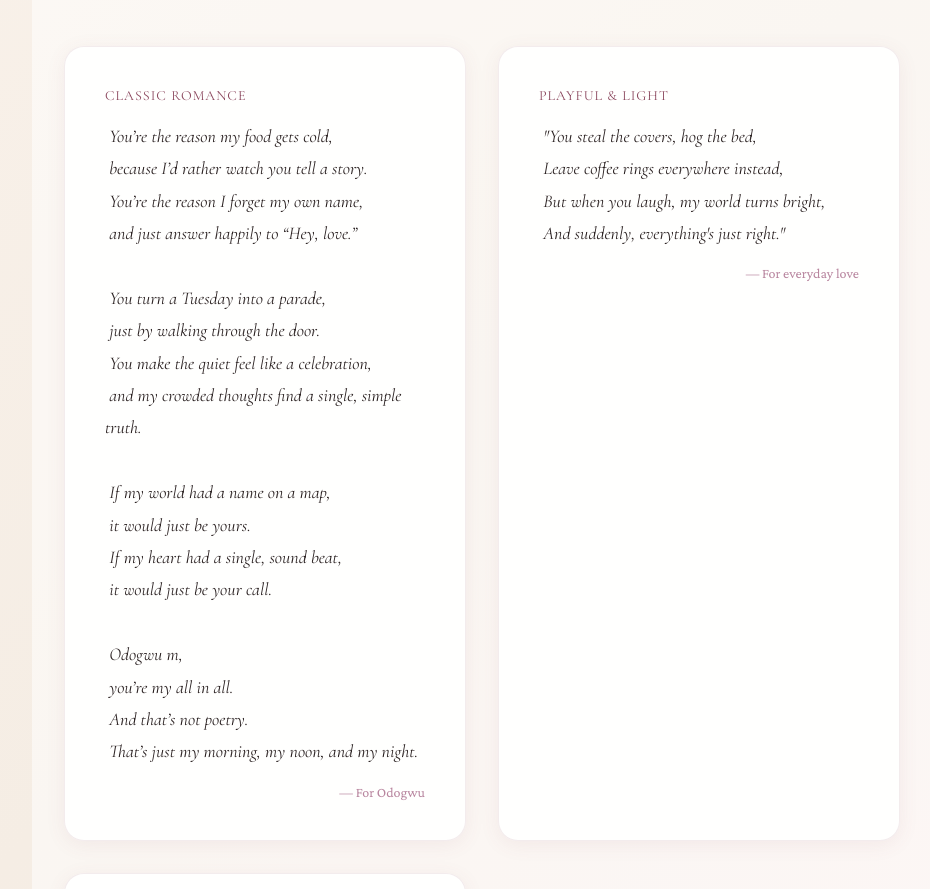
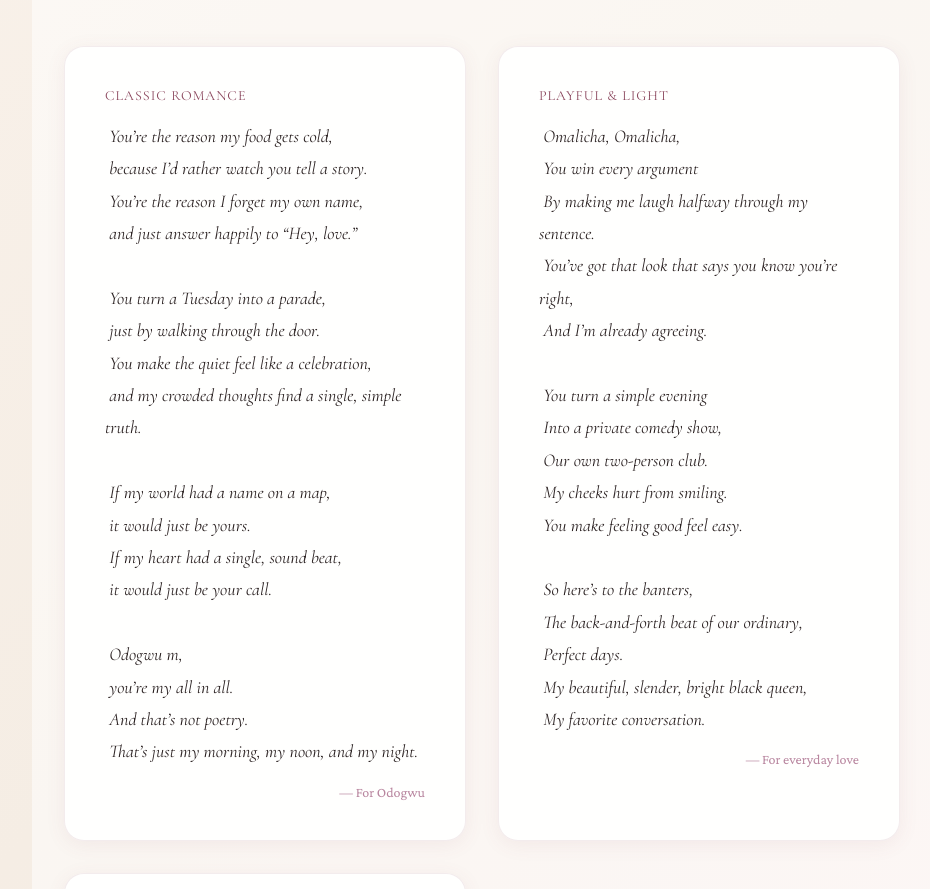
Before and after one commit to PrevailExcel/love-poem-generator, a Vue app: page / in a window 1280 px wide. Shown: the part 1960-2849 px from the top of the page, without its empty margins (158-1088 px from the left). Built offline with nearby package versions, Linux system fonts and the light colour scheme; no server answers.

Commit message:
Update API endpoints to production and enhance mobile navigation; modify landing page content for improved user engagement.

```diff
--- a/src/App.vue
+++ b/src/App.vue
@@ -95,7 +95,7 @@
           </div>
 
           <!-- Mobile View -->
-          <div class="mobile-nav">
+          <div class="mobile-nav" v-if="$route.name !== 'landing'">
             <button @click="showLoginModal = true" class="btn-text-mobile">
               Sign In
             </button>
@@ -169,7 +169,7 @@ provide('openRegisterModal', () => {
   showRegisterModal.value = true
 })
 
-const FRONTEND_API_ORIGIN = new URL("http://127.0.0.1:8001").origin
+const FRONTEND_API_ORIGIN = new URL("https://api.dearluv.ng").origin
 
 const handleAuthMessage = (event) => {
   if (event.origin !== FRONTEND_API_ORIGIN) return
--- a/src/components/LoginModal.vue
+++ b/src/components/LoginModal.vue
@@ -45,7 +45,7 @@ const switchToRegister = () => {
 
 const loginWithGoogle = () => {
   loading.value = true
-  const url = `http://127.0.0.1:8001/auth/google?anonymous_id=${anonymousUserId.value}`
+  const url = `https://api.dearluv.ng/auth/google?anonymous_id=${anonymousUserId.value}`
   console.log("anonymous user", anonymousUserId.value);
 
   const popup = window.open(
@@ -219,4 +219,13 @@ const loginWithGoogle = () => {
 .link-btn:hover {
   color: var(--color-rose-dark);
 }
+
+@media (max-width: 768px) {
+  .btn-google,
+  .btn-email {
+    padding: 0.9rem 1.2rem;
+    font-size: 0.95rem;
+  }
+}
+
 </style>
--- a/src/components/RegisterModal.vue
+++ b/src/components/RegisterModal.vue
@@ -45,7 +45,7 @@ const switchToLogin = () => {
 
 const loginWithGoogle = () => {
   loading.value = true
-  const url = `http://127.0.0.1:8001/auth/google?anonymous_id=${anonymousUserId.value}`
+  const url = `https://api.dearluv.ng/auth/google?anonymous_id=${anonymousUserId.value}`
   console.log("anonymous user", anonymousUserId.value);
 
   const popup = window.open(
--- a/src/services/api.js
+++ b/src/services/api.js
@@ -1,7 +1,7 @@
 import axios from 'axios'
 
-const API_BASE_URL = 'http://127.0.0.1:8001/api/v1';// 'https://dearluv.iquest.com.ng/api/v1';
-// import.meta.env.VITE_API_URL || 'http://127.0.0.1:8001/api/v1'
+const API_BASE_URL = 'https://api.dearluv.ng/api/v1';// 'https://dearluv.iquest.com.ng/api/v1';
+// import.meta.env.VITE_API_URL || 'https://api.dearluv.ng/api/v1'
 
 // Create axios instance
 const apiClient = axios.create({
--- a/src/views/Landing.vue
+++ b/src/views/Landing.vue
@@ -106,10 +106,29 @@
           <div class="example-card">
             <div class="example-style">Playful & Light</div>
             <div class="example-text">
-              "You steal the covers, hog the bed,<br>
-              Leave coffee rings everywhere instead,<br>
-              But when you laugh, my world turns bright,<br>
-              And suddenly, everything's just right."
+              Omalicha, Omalicha,<br>
+You win every argument<br>
+By making me laugh halfway through my sentence.<br>
+You’ve got that look that says you know you’re right,<br>
+And I’m already agreeing.<br>
+<!-- <br>
+They talk about brightness,<br>
+But I’ve seen yours—<br>
+It’s not a borrowed light.<br>
+It’s the clever glint when you’re setting up a joke,<br>
+The warm, steady glow when the day is done.<br> -->
+<br>
+You turn a simple evening<br>
+Into a private comedy show,<br>
+Our own two-person club.<br>
+My cheeks hurt from smiling.<br>
+You make feeling good feel easy.<br>
+<br>
+So here’s to the banters,<br>
+The back-and-forth beat of our ordinary,<br>
+Perfect days.<br>
+My beautiful, slender, bright black queen,<br>
+My favorite conversation.
             </div>
             <div class="example-occasion">— For everyday love</div>
           </div>
```
